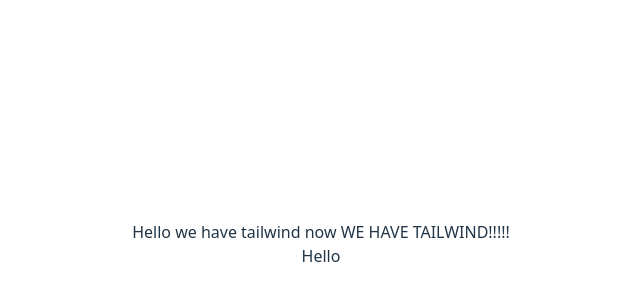
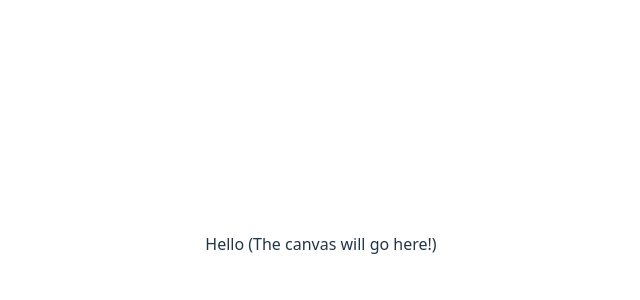
Before and after one commit to Greentaylor27/swDOOM, a React (Vite) app: page / in a window 1280 px wide. Shown: the part 156-456 px from the top of the page, without its empty margins (319-959 px from the left). Built offline with nearby package versions, Linux system fonts and the light colour scheme.

Commit message:
Some more basic updates
Doing some basic updates trying to play around and make sure everything is working

```diff
--- a/Components/Screen.tsx
+++ b/Components/Screen.tsx
@@ -2,7 +2,7 @@
   {/* the canvas will go here */}
   return (
     <div>
-      Hello
+      Hello (The canvas will go here!)
     </div>
   )
 }
--- a/src/App.tsx
+++ b/src/App.tsx
@@ -5,14 +5,7 @@
 
   return (
     <div>
-      <div className='flex justify-center'>
-        Hello we have tailwind now
-
-        WE HAVE TAILWIND!!!!!
-      </div>
-      <div>
-        <Television />
-      </div>
+      <Television />
     </div>
   )
 }
```
